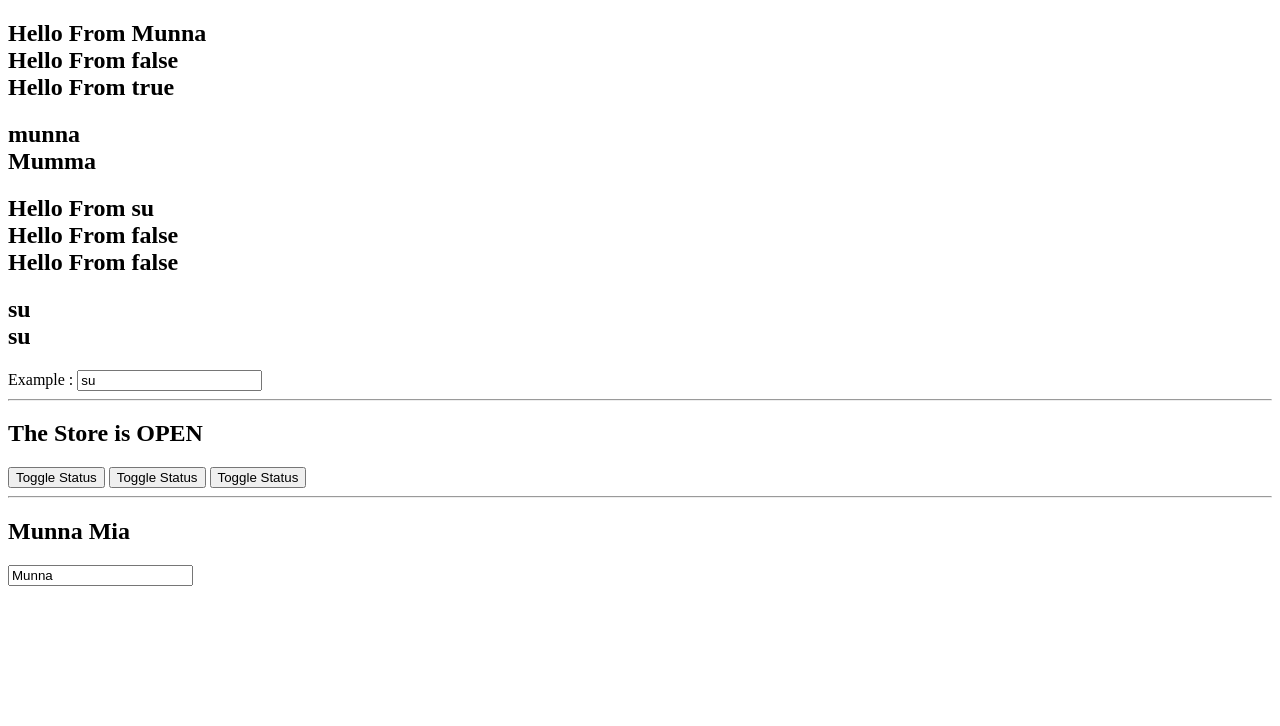
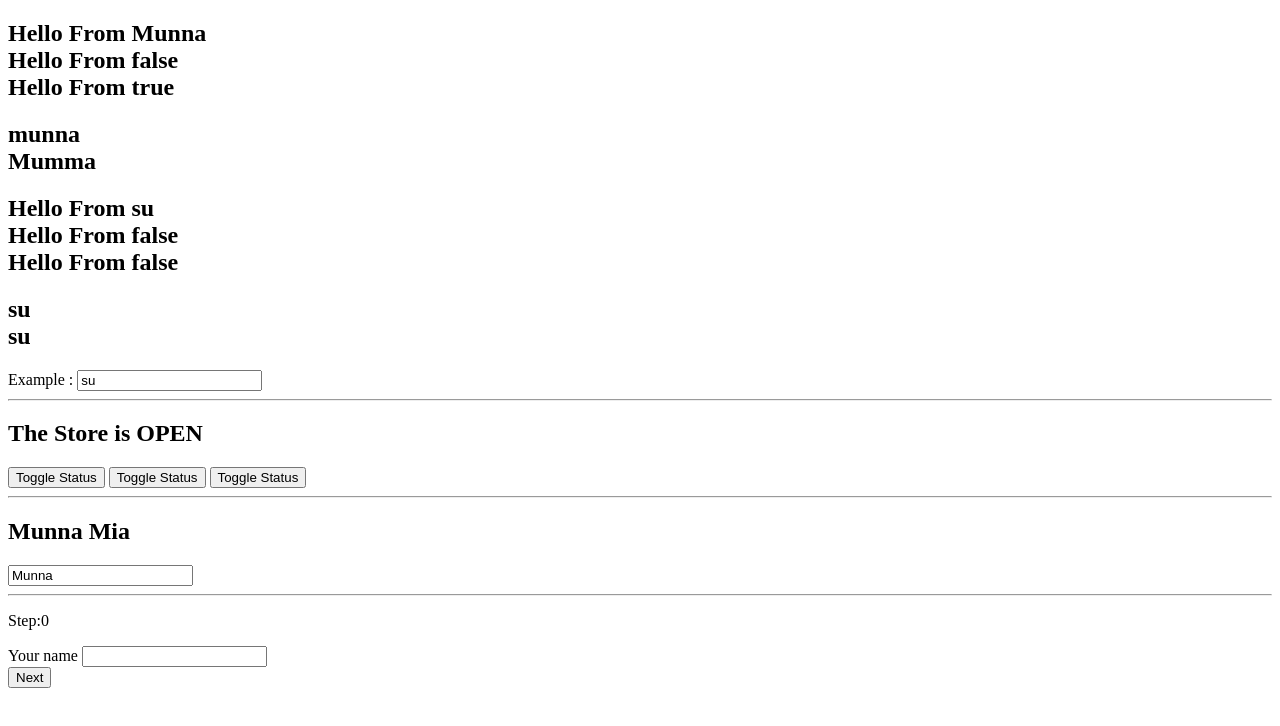
Before and after one commit to mohammadmunnamia0/run-svelte, a SvelteKit app: page / in a window 1280 px wide. Shown: the top 726 px of the page. Built offline with nearby package versions, Linux system fonts and the light colour scheme.

Commit message:
Add TemplateConditionalsLogic component and update importantNotes.text with conditional logic examples

```diff
--- a/src/routes/+page.svelte
+++ b/src/routes/+page.svelte
@@ -2,6 +2,7 @@
 	import Derive from "./Derive.svelte";
 	import Header from "./Header.svelte";
 	import StateEvents from "./State_Events.svelte";
+	import TemplateConditionalsLogic from "./Template_Conditionals_Logic.svelte";
 
     // let name = 'Su';
     let name = $state('su');
@@ -40,3 +41,9 @@ Example : <input type='text' placeholder="TypeAnything" bind:value={name}>
 <section>
     <Derive/>
 </section>
+
+<hr>
+
+<section>
+    <TemplateConditionalsLogic/>
+</section>
--- /dev/null
+++ b/src/routes/Template_Conditionals_Logic.svelte
@@ -0,0 +1,54 @@
+<script>
+    let formState = $state({
+        name :'',
+        birthday :'',
+        step:0,
+        error:'',
+    })
+</script>
+
+<main>
+    <p>Step:{formState.step}</p>
+
+    {#if formState.error}
+
+      <p>{formState.error}</p>
+
+    {/if}
+
+    {#if formState.step === 0}
+
+        <div>
+            <label for="name">Your name</label>
+            <input type="text" id="name" bind:value={formState.name}>
+        </div>
+
+        <button onclick={() =>{
+        if(formState.name !== ''){
+            formState.step +=1;
+            formState.error ='';
+        }
+          else{
+                formState.error = 'Your Field is Empty.'
+            }
+        }}>Next</button>
+
+    {:else if formState.step === 1}
+        <div>
+                <label for="birthday">Your birthday</label>
+                <input type="date" id="birthday" bind:value={formState.birthday}>
+            </div>
+
+            <button onclick={() =>{
+            if(formState.birthday !== ''){
+                formState.step +=1;
+                formState.error ='';
+            }
+            else{
+                formState.error = 'Your Field is Empty.'
+            }
+            }}>Next</button>
+    {/if}
+
+
+</main>
```
Also changed, not shown: 1 other file (tests, documents, lock files or other folders).
